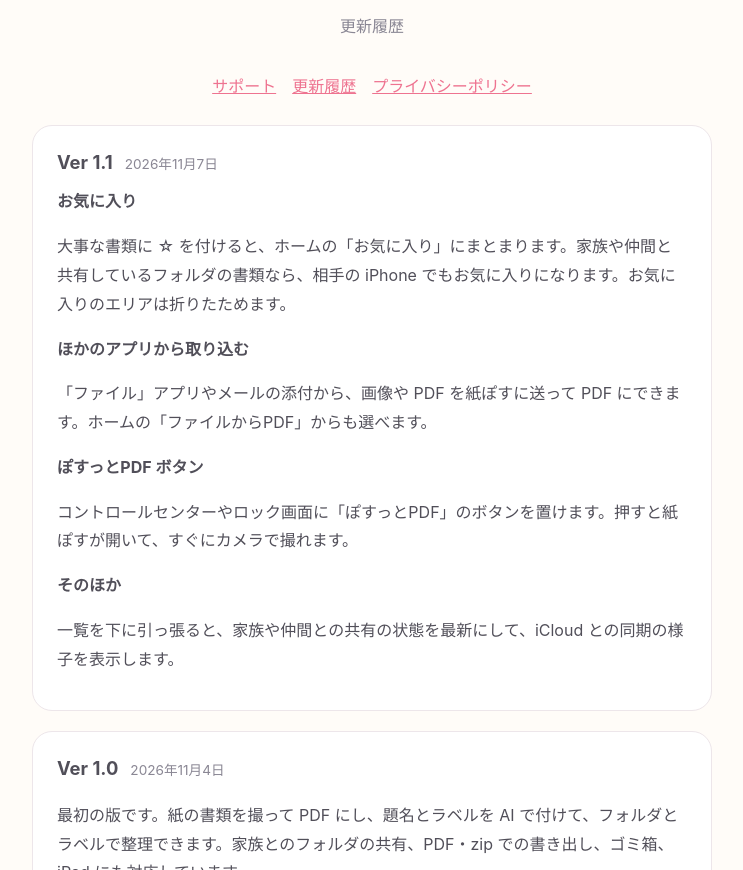
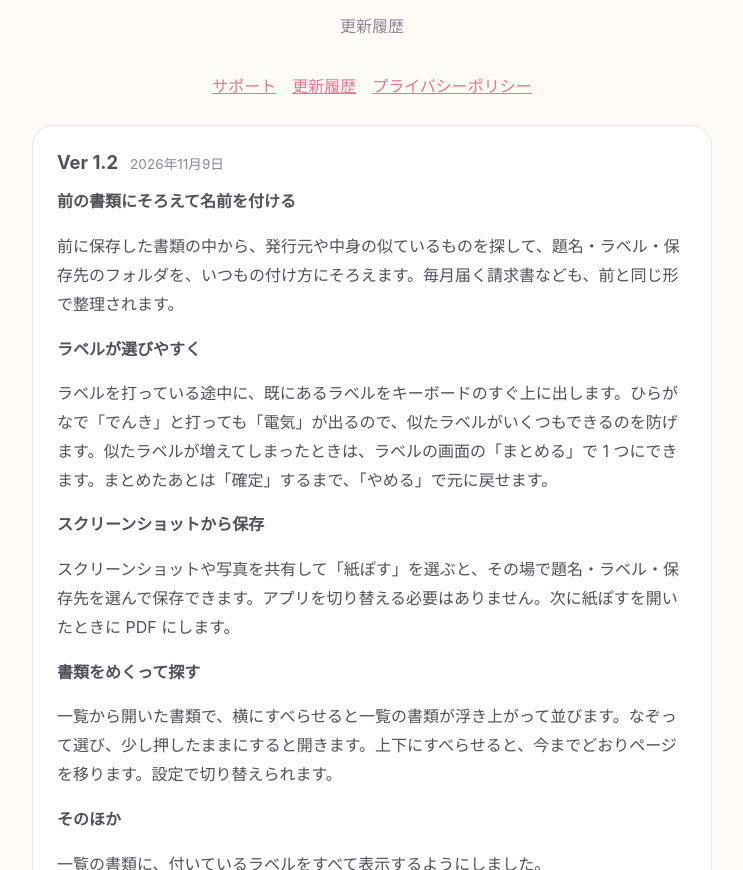
Before and after one commit to sanada046/kamipost-support, a plain HTML site: page releases.html in a window 1280 px wide. Shown: the part 82-952 px from the top of the page, without its empty margins (268-1011 px from the left). Drawn offline with Linux system fonts and the light colour scheme.

Commit message:
[概要] 紙ぽす Ver 1.2 の内容をサイトと更新履歴に反映

```diff
--- a/releases.html
+++ b/releases.html
@@ -17,6 +17,20 @@
   <nav><a href="./">サポート</a><a href="releases.html">更新履歴</a><a href="privacy.html">プライバシーポリシー</a></nav>
 
   <!-- 新しい版をいちばん上に足していく -->
+  <section class="release">
+    <h2>Ver 1.2<span class="release-date">2026年11月9日</span></h2>
+    <h3>前の書類にそろえて名前を付ける</h3>
+    <p>前に保存した書類の中から、発行元や中身の似ているものを探して、題名・ラベル・保存先のフォルダを、いつもの付け方にそろえます。毎月届く請求書なども、前と同じ形で整理されます。</p>
+    <h3>ラベルが選びやすく</h3>
+    <p>ラベルを打っている途中に、既にあるラベルをキーボードのすぐ上に出します。ひらがなで「でんき」と打っても「電気」が出るので、似たラベルがいくつもできるのを防げます。似たラベルが増えてしまったときは、ラベルの画面の「まとめる」で 1 つにできます。まとめたあとは「確定」するまで、「やめる」で元に戻せます。</p>
+    <h3>スクリーンショットから保存</h3>
+    <p>スクリーンショットや写真を共有して「紙ぽす」を選ぶと、その場で題名・ラベル・保存先を選んで保存できます。アプリを切り替える必要はありません。次に紙ぽすを開いたときに PDF にします。</p>
+    <h3>書類をめくって探す</h3>
+    <p>一覧から開いた書類で、横にすべらせると一覧の書類が浮き上がって並びます。なぞって選び、少し押したままにすると開きます。上下にすべらせると、今までどおりページを移ります。設定で切り替えられます。</p>
+    <h3>そのほか</h3>
+    <p>一覧の書類に、付いているラベルをすべて表示するようにしました。</p>
+  </section>
+
   <section class="release">
     <h2>Ver 1.1<span class="release-date">2026年11月7日</span></h2>
     <h3>お気に入り</h3>
```
Also changed, not shown: index.html (+13 -3 lines).
